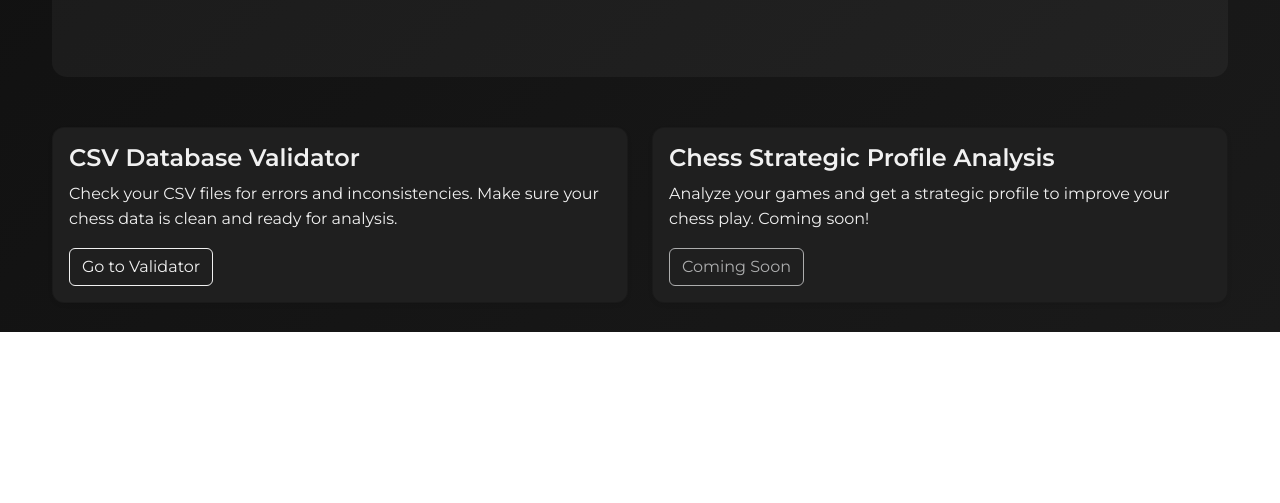
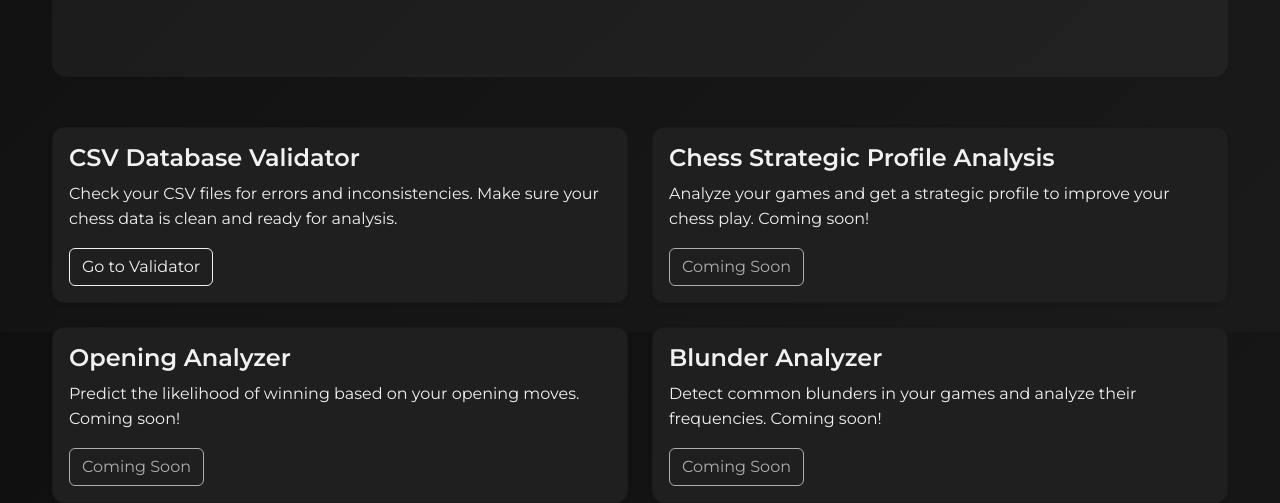
Before and after one commit to KKV9/chess-analyzer, a website: page public/index.html in a window 1280 px wide. Shown: the part 468-971 px from the top of the page. Before the commit the page ends 800 px from the top, so only its background shows below. Drawn offline with nearby package versions, Linux system fonts and the light colour scheme.

Commit message:
feat: Add Opening Analyzer and Blunder Analyzer app cards to homepage

```diff
--- a/public/index.html
+++ b/public/index.html
@@ -8,7 +8,8 @@
         rel="icon" href="./images/favicon_white.png" type="image/png">
 
         <!-- Bootstrap CSS -->
-        <link rel="stylesheet" href="https://cdn.jsdelivr.net/npm/bootstrap@5.3.2/dist/css/bootstrap.min.css">
+        <link
+        rel="stylesheet" href="https://cdn.jsdelivr.net/npm/bootstrap@5.3.2/dist/css/bootstrap.min.css">
 
         <!-- Custom stylesheet -->
         <link rel="stylesheet" href="styles.css">
@@ -55,6 +56,28 @@
                         </div>
                     </div>
                 </div>
+
+                <!-- Opening Analyzer App -->
+                <div class="col-md-6">
+                    <div class="card h-100 shadow-sm">
+                        <div class="card-body">
+                            <h5 class="card-title">Opening Analyzer</h5>
+                            <p class="card-text">Predict the likelihood of winning based on your opening moves. Coming soon!</p>
+                            <button class="btn btn-outline-light" disabled>Coming Soon</button>
+                        </div>
+                    </div>
+                </div>
+
+                <!-- Blunder Analyzer App -->
+                <div class="col-md-6">
+                    <div class="card h-100 shadow-sm">
+                        <div class="card-body">
+                            <h5 class="card-title">Blunder Analyzer</h5>
+                            <p class="card-text">Detect common blunders in your games and analyze their frequencies. Coming soon!</p>
+                            <button class="btn btn-outline-light" disabled>Coming Soon</button>
+                        </div>
+                    </div>
+                </div>
             </div>
         </div>
 
```
Also changed, not shown: public/validator.html (line endings or trailing spaces).
